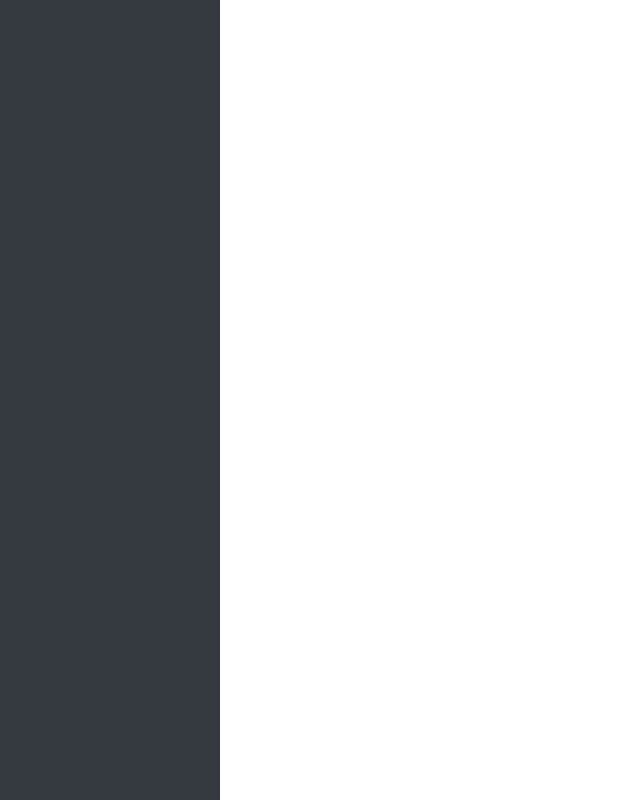
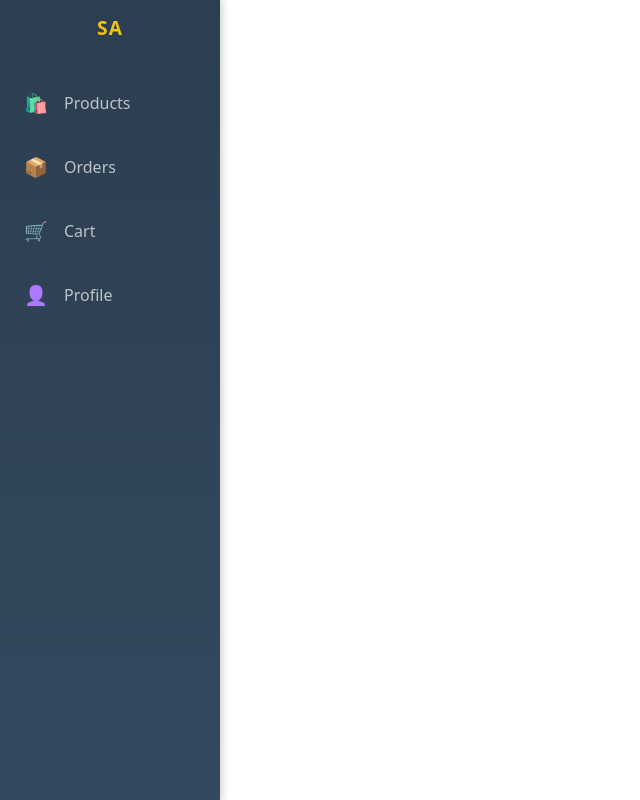
Before and after one commit to sangeeeta/ShoppingKartApp, an Angular app: page /admin in a window 1280 px wide. Both pictures are taken after typing "name@example.com", "Sample123" into the empty fields and a click on the button "Login". Shown: the whole page, without its empty margins (0-640 px from the left). Built offline with nearby package versions, Linux system fonts and the light colour scheme.

Commit message:
left menu loaded after login

```diff
--- a/src/app/admin/admin-routing.module.ts
+++ b/src/app/admin/admin-routing.module.ts
@@ -5,9 +5,15 @@ import { authGuard } from '../auth/guard/auth.guard';
 import { roleGuard } from '../auth/guard/role.guard';
 
 export const ADMIN_ROUTES: Routes = [
+  // {
+  //   path: 'admin',
+  //   component: AdminDashboardComponent,
+  //   canActivate: [authGuard, roleGuard],
+  //   data: { role: 'admin' }
+  // }
   {
     path: 'admin',
-    component: AdminDashboardComponent,
+    loadChildren: () => import('../leftMenuModule/left-menu.module').then(m => m.LeftMenuModule),
     canActivate: [authGuard, roleGuard],
     data: { role: 'admin' }
   }
--- a/src/app/admin/admin.module.ts
+++ b/src/app/admin/admin.module.ts
@@ -8,7 +8,7 @@ import { AdminRoutingModule } from './admin-routing.module';
   declarations: [],
   imports: [
     CommonModule,
-    AdminRoutingModule
+    //AdminRoutingModule
   ]
 })
 export class AdminModule { }
--- a/src/app/app.component.css
+++ b/src/app/app.component.css
@@ -1,27 +1,27 @@
 
-/* Sidebar collapsed (only icons visible or hidden) */
+/*
 .sidebar {
-  position: absolute;          /* Overlay on top of content */
+  position: absolute;
   top: 0;
   left: 0;
   height: 100%;
-  width: 60px;                 /* Collapsed width */
+  width: 60px;
   background: #343a40;
   color: #fff;
   transition: width 0.3s ease;
   overflow: hidden;
-  z-index: 1000;               /* Ensure it overlays */
+  z-index: 1000;
 }
 
-/* Sidebar expand on hover */
+
 .sidebar:hover {
-  width: 220px;                /* Expanded width */
+  width: 220px;
 }
 
-/* Content always takes full width (unaffected by sidebar) */
+
 .content {
   flex: 1;
-  width: 100%;                 /* Always full width */
+  width: 100%;
   padding: 20px;
   overflow-y: auto;
-}
+} */
--- a/src/app/app.component.html
+++ b/src/app/app.component.html
@@ -1,6 +1,9 @@
 <div class="layout">
   <div class="sidebar">
-    <!-- <app-left-menu></app-left-menu> -->
+    <div *ngIf="isLoggedIn">
+       <app-left-menu></app-left-menu>
+    </div>
+     <!-- <app-left-menu [menuItems]="menuItems"></app-left-menu>  -->
   </div>
   <div class="content">
     <app-alert></app-alert>
--- a/src/app/app.component.ts
+++ b/src/app/app.component.ts
@@ -3,23 +3,47 @@ import { RouterOutlet } from '@angular/router';
 import { LeftMenuComponent } from './leftMenuModule/left-menu-component/left-menu.component';
 import { SharedModule } from './sharedModule/shared.module';
 import { AuthService } from './auth/service/auth.service';
+import { CommonModule } from '@angular/common';
 
 @Component({
   selector: 'app-root',
   standalone: true,
-  imports: [RouterOutlet, LeftMenuComponent, SharedModule],
+  imports: [RouterOutlet, LeftMenuComponent, SharedModule, CommonModule],
   templateUrl: './app.component.html',
   styleUrl: './app.component.css'
 })
 export class AppComponent {
-  constructor(private authService: AuthService) { }
+  constructor(private authService: AuthService) {
+    // subscribe to login changes
+    this.authService.loggedIn$.subscribe(loggedIn => {
+      this.isLoggedIn = loggedIn;
+
+      if (loggedIn) {
+        const role = this.authService.getRole();
+        if (role) {
+          //this.menuItems = MENU_ITEMS[role];
+        }
+      } else {
+        this.menuItems = [];
+      }
+    });
+
+  }
   title = 'my-app';
+  isLoggedIn = false;
+  menuItems: { label: string, path: string }[] = [];
 
   ngOnInit() {
-    const role = this.authService.getRole();
-    if (role) {
-      // Load role routes dynamically on app start
-      this.authService.loadRoutesForRole(role);
+    // Check token in localStorage
+    this.isLoggedIn = this.authService.isLoggedIn();
+
+    if (this.isLoggedIn) {
+      const role = this.authService.getRole();
+      if (role) {
+        //this.menuItems = MENU_ITEMS[role];
+        this.authService.loadRoutesForRole(role); // inject role-specific routes
+      }
     }
   }
+
 }
--- a/src/app/auth/service/auth.service.ts
+++ b/src/app/auth/service/auth.service.ts
@@ -1,14 +1,17 @@
 import { Injectable } from '@angular/core';
 import { HttpClient } from '@angular/common/http';
 import { Router } from '@angular/router';
-import { Observable, tap } from 'rxjs';
+import { BehaviorSubject, Observable, tap } from 'rxjs';
 import { ADMIN_ROUTES } from '../../admin/admin-routing.module';
 import { DEALER_ROUTES } from '../../dealer/dealer-routing.module';
 import { PRODUCTS_ROUTES } from '../../productsModule/products-routing.module';
 
 @Injectable({ providedIn: 'root' })
 export class AuthService {
+
   private apiUrl = 'https://yourapi.com/api/auth';
+  private loggedInSubject = new BehaviorSubject<boolean>(!!localStorage.getItem('token'));
+  loggedIn$ = this.loggedInSubject.asObservable();
 
   constructor(private http: HttpClient, private router: Router) { }
 
@@ -29,6 +32,7 @@ export class AuthService {
       const res = { token: '12345', role: 'admin' };
       localStorage.setItem('token', res.token);
       localStorage.setItem('role', res.role);
+      this.loggedInSubject.next(true);
       observer.next(res);
       observer.complete();
     });
@@ -38,13 +42,14 @@ export class AuthService {
     return localStorage.getItem('role');
   }
 
+  isLoggedIn(): boolean {
+    return !!localStorage.getItem('token'); // true only if token exists
+  }
+
   logout() {
     localStorage.clear();
+    this.loggedInSubject.next(false);
     this.router.navigate(['/auth/login']);
-  }
-
-  isLoggedIn(): boolean {
-    return !!localStorage.getItem('token');
   }
 
   loadRoutesForRole(role: string) {
--- a/src/app/leftMenuModule/left-menu-component/left-menu.component.ts
+++ b/src/app/leftMenuModule/left-menu-component/left-menu.component.ts
@@ -9,5 +9,8 @@ import { RouterModule } from '@angular/router';
   styleUrl: './left-menu.component.css'
 })
 export class LeftMenuComponent {
+  ngOnInit() {
+    debugger;
+  }
 
 }
```
Also changed, not shown: src/app/leftMenuModule/left-menu.module.ts (+13 -7 lines).
